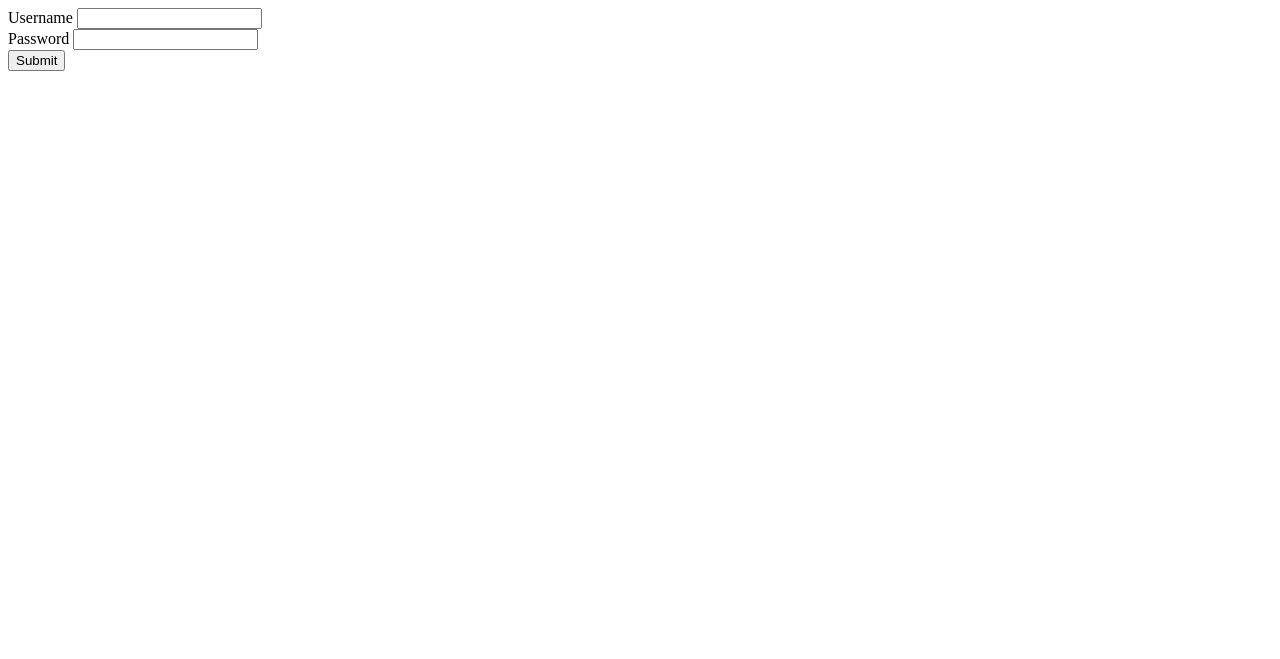
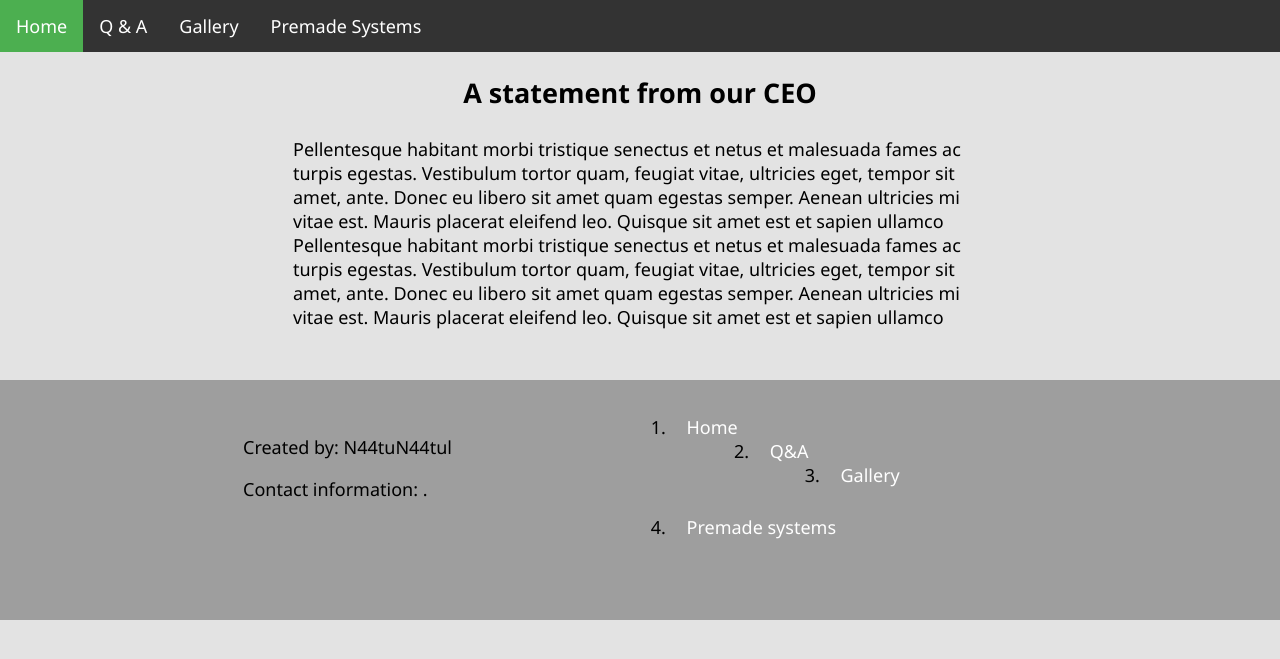
Before and after one commit to N44tuN44tu/nature_club, a Flask app: page /login in a window 1280 px wide. Before the commit the part shown is almost empty. Shown: the top 659 px of the page. Run offline with Flask 2, Linux system fonts and the light colour scheme.

Commit message:
aboutus page

```diff
--- a/app.py
+++ b/app.py
@@ -1,4 +1,4 @@
-from flask import Flask, render_template
+from flask import Flask, render_template, request
 
 app = Flask(__name__)
 
@@ -6,8 +6,15 @@ app = Flask(__name__)
 def home():
     return render_template("index.html")
 
-@app.route("/login")
+@app.route("/login", methods=["GET", "POST"])
 def login():
+    if request.method == "POST":
+        user = request.form.get('user')
+        password = request.form.get('password')
+        if user == "admin" and password == "password":
+            return "success"
+        else:
+            return render_template("login.html")
     return render_template("login.html")
 
 if __name__ == "__main__":
--- a/templates/login.html
+++ b/templates/login.html
@@ -1,13 +1,130 @@
-<!DOCTYPE html>
+<!doctype html>
 <html>
-    <head></head>
-    <body>
-        <form>
-            <label for="user">Username</label>
-            <input type="text" name="user" id="user"><br/>
-            <label for="password">Password</label>
-            <input type="password" name="password" id="password"><br/>
-            <input type="submit">
-        </form>
-    </body>
+
+<head>
+    <style>
+        #header h1 {
+            margin: 0px;
+        }
+
+        ul {
+            list-style-type: none;
+            margin: 0;
+            padding: 0;
+            overflow: hidden;
+            background-color: #333;
+        }
+
+        li {
+            float: left;
+        }
+
+        li a {
+            display: block;
+            color: white;
+            text-align: center;
+            padding: 14px 16px;
+            text-decoration: none;
+        }
+
+        a:hover:not(.active) {
+            background-color: #111;
+        }
+
+        .active {
+            background-color: #4CAF50;
+        }
+
+        body {
+            background-color: #E3E3E3;
+        }
+
+        body,
+        td,
+        th {
+            font-family: Segoe, "Segoe UI", "DejaVu Sans", "Trebuchet MS", Verdana, sans-serif;
+            font-size: 18px;
+        }
+    </style>
+    <meta charset="utf-8">
+    <title></title>
+
+</head>
+
+<body>
+    <style>
+        body {
+            margin: 0;
+        }
+    </style>
+    <ul>
+        <li><a class="active" href="index.html">Home</a></li>
+        <li><a href="Q&amp;A.html">Q & A</a></li>
+        <li><a href="gallery.html">Gallery</a></li>
+        <li><a href="premades.html">Premade Systems</a></li>
+    </ul>
+    <style>
+        img {
+            max-width: 100%;
+            height: auto;
+            width: 100%;
+            /* ie8 */
+        }
+    </style>
+
+    <center>
+        <h2> A statement from our CEO </h2>
+        <table width="700" border="0">
+            <tbody>
+                <tr>
+                    <td>Pellentesque habitant morbi tristique senectus et netus et malesuada fames ac turpis egestas.
+                        Vestibulum tortor quam, feugiat vitae, ultricies eget, tempor sit amet, ante. Donec eu libero
+                        sit amet quam egestas semper. Aenean ultricies mi vitae est. Mauris placerat eleifend leo.
+                        Quisque sit amet est et sapien ullamco
+                        Pellentesque habitant morbi tristique senectus et netus et malesuada fames ac turpis egestas.
+                        Vestibulum tortor quam, feugiat vitae, ultricies eget, tempor sit amet, ante. Donec eu libero
+                        sit amet quam egestas semper. Aenean ultricies mi vitae est. Mauris placerat eleifend leo.
+                        Quisque sit amet est et sapien ullamco
+                    </td>
+                </tr>
+            </tbody>
+        </table><br>
+        <br>
+
+    </center>
+
+    <style>
+        #footer {
+            height: 240px;
+        }
+    </style>
+
+    <div id="footer" style="background:#9E9E9E">
+
+        <center>
+
+            <table width="800" border="0">
+                <tbody>
+                    <tr>
+                        <td>
+                            <p>Created by: N44tuN44tul</p>
+                            <p>Contact information: <a href="mailto:"></a>.</p>
+                        </td>
+                        <td>
+
+                            <ol>
+                                <li><a href=" #">Home</a></li><br />
+                                <li><a href="#">Q&amp;A</a></li><br />
+                                <li><a href="#">Gallery</a></li><br />
+                                <li><a href="#">Premade systems</a></li><br />
+                            </ol>
+                        </td>
+                    </tr>
+                </tbody>
+            </table>
+        </center>
+    </div>
+
+</body>
+
 </html>
```
Also changed, not shown: 1 other file.
